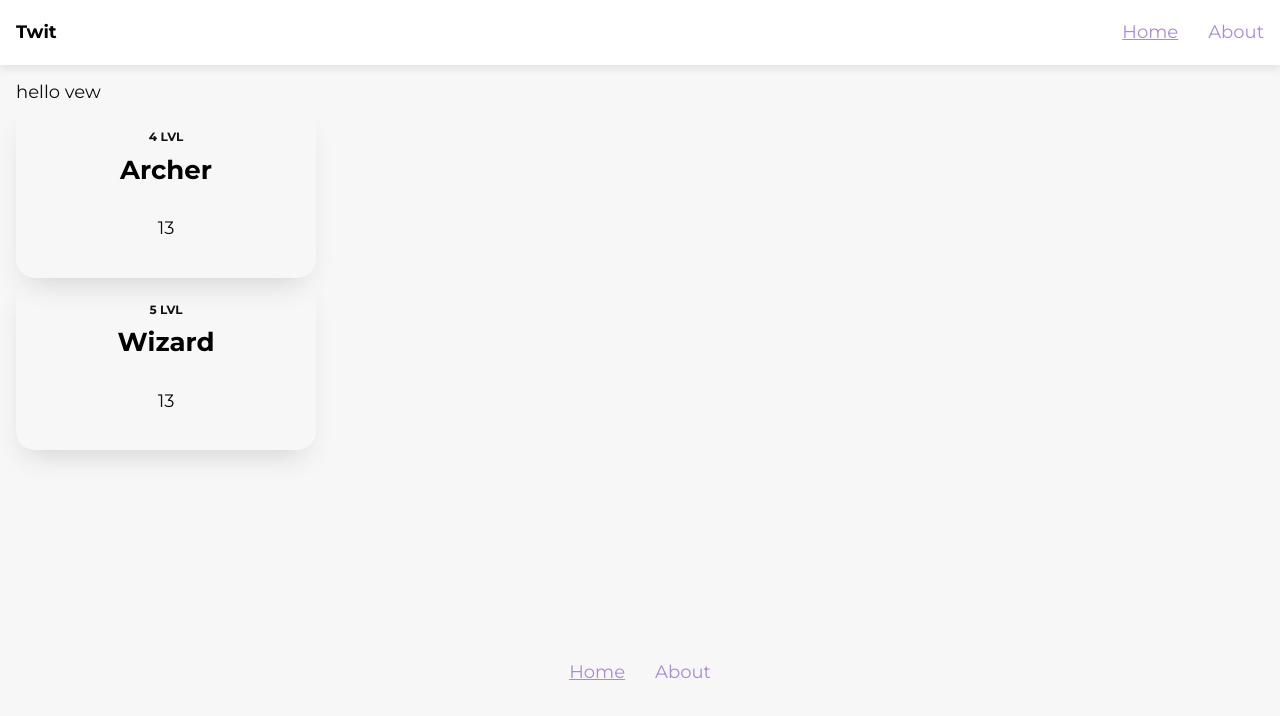
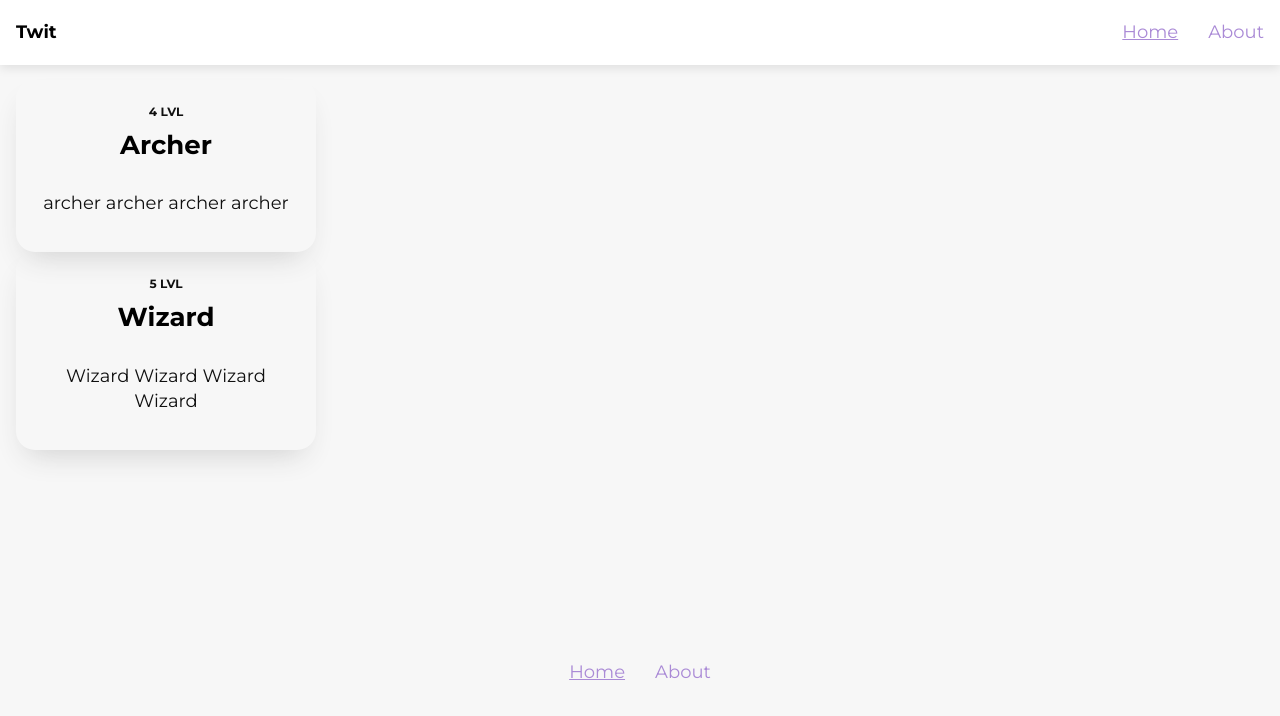
Before and after one commit to arma666/studies-twit, a Vue app: page / in a window 1280 px wide. Shown: the top 716 px of the page. Built offline with nearby package versions, Linux system fonts and the light colour scheme.

Commit message:
add slot

```diff
--- a/src/components/UI/card.vue
+++ b/src/components/UI/card.vue
@@ -1,8 +1,13 @@
 <template lang="html">
   <div class="card">
+    <div class="card-header">
+      <slot name="header"></slot>
+    </div>
     <span class="card-name">{{ name }}</span>
     <span class="card-title">{{ title }}</span>
-    <div class="card-body">13</div>
+    <div class="card-body">
+      <slot></slot>
+    </div>
   </div>
 </template>
 
--- a/src/pages/home.vue
+++ b/src/pages/home.vue
@@ -1,7 +1,8 @@
 <template lang="html">
-  <p>hello vew</p>
   <div class="card_wrapper" v-for="item in items" :key="item.id">
-    <Card :name="item.lvl + ' lvl'" :title="item.title" />
+    <Card :name="item.lvl + ' lvl'" :title="item.title">
+      {{ item.descr }}
+    </Card>
   </div>
 </template>
 
```
